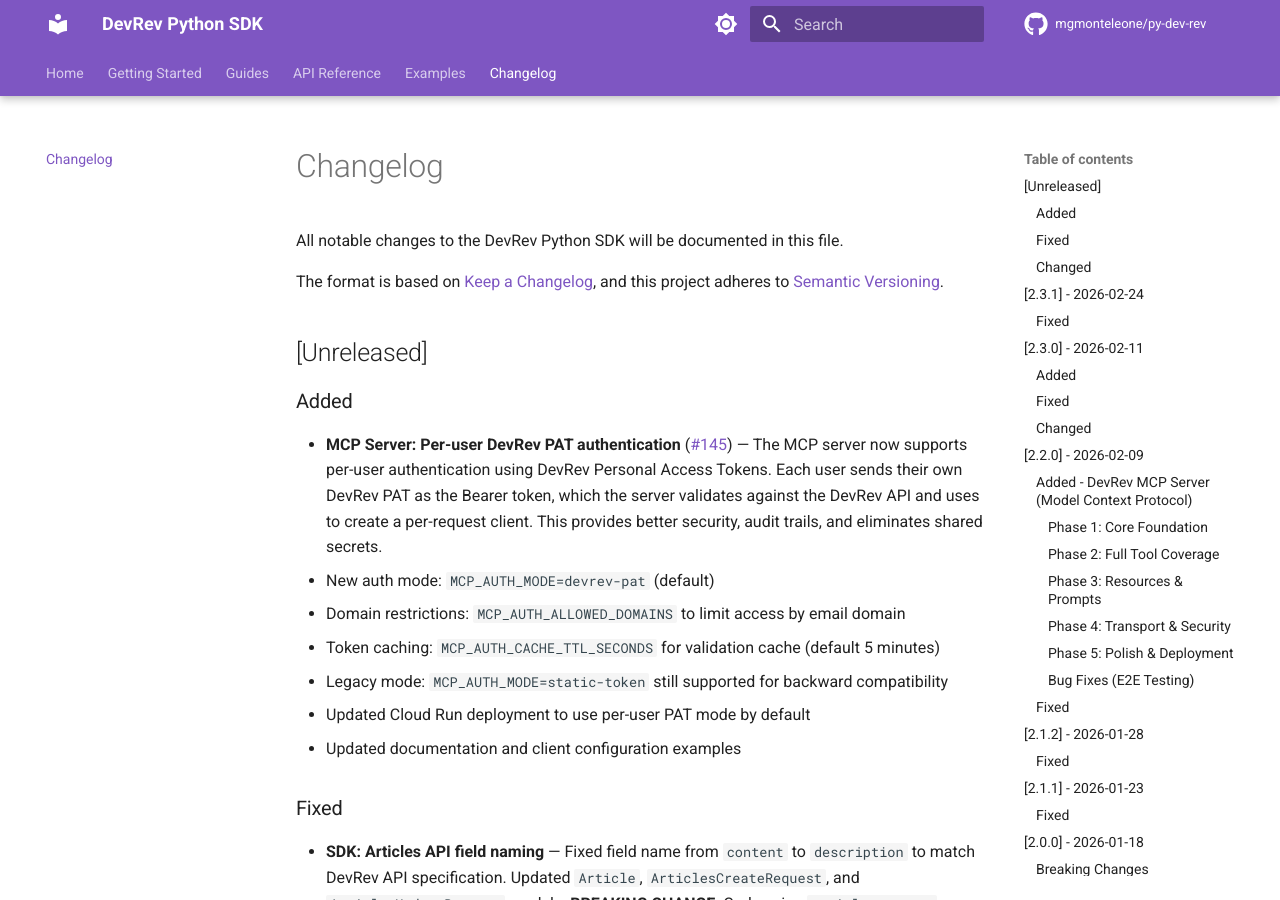
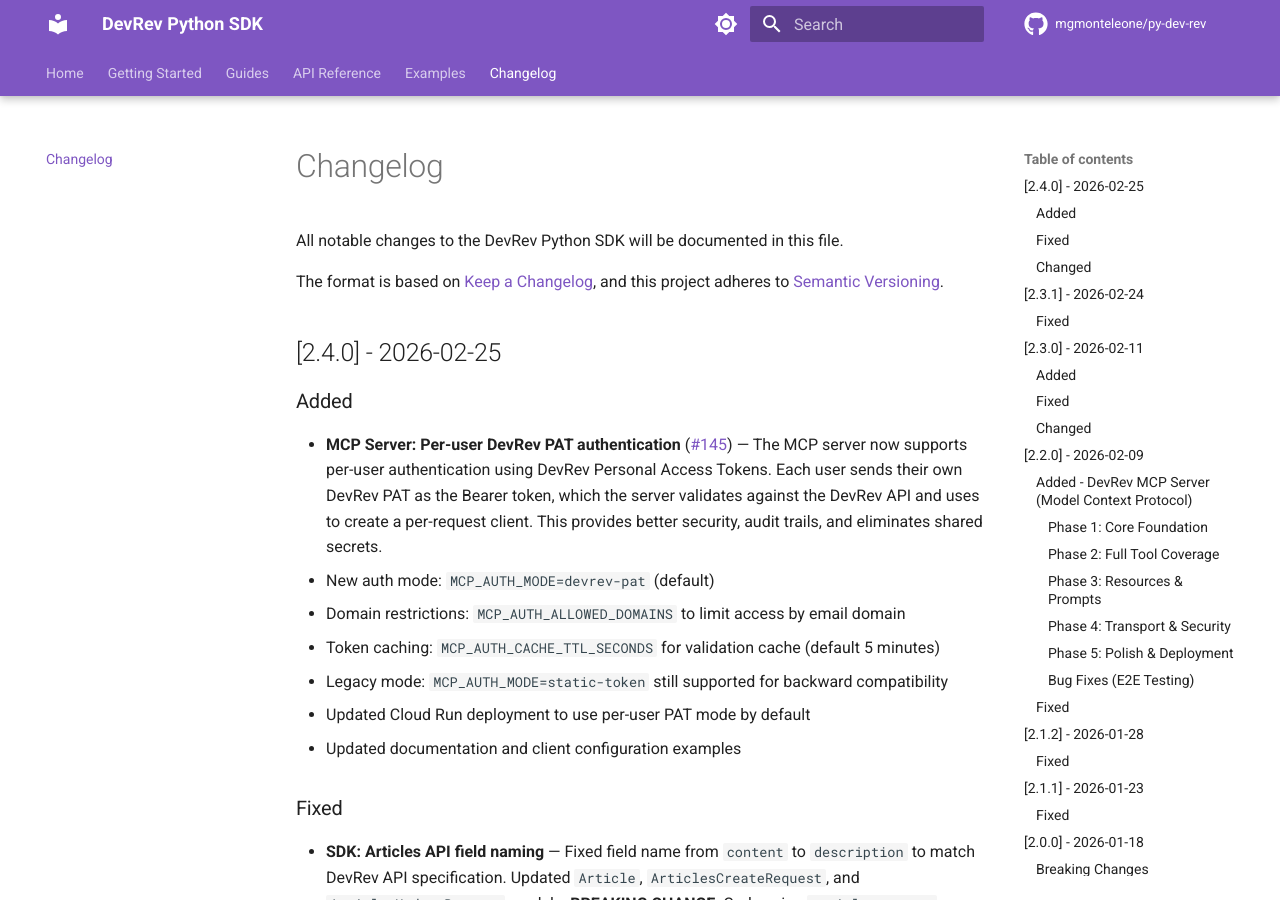
Before and after one commit to mgmonteleone/py-dev-rev, an MkDocs documentation site: the page built from docs/changelog.md, in a window 1280 px wide and 900 px high. Built offline with MkDocs 1.6.1 and Material for MkDocs 9.7.7, drawn with Linux system fonts in a browser that asks for light colours; comment, search, counter and statistics services are not loaded; the version menu is left out.

Commit message:
chore: bump version to 2.4.0 for release

```diff
--- a/docs/changelog.md
+++ b/docs/changelog.md
@@ -5,7 +5,7 @@
 The format is based on [Keep a Changelog](https://keepachangelog.com/en/1.1.0/),
 and this project adheres to [Semantic Versioning](https://semver.org/spec/v2.0.0.html).
 
-## [Unreleased]
+## [2.4.0] - 2026-02-25
 
 ### Added
 - **MCP Server: Per-user DevRev PAT authentication** (#145) — The MCP server now supports per-user authentication using DevRev Personal Access Tokens. Each user sends their own DevRev PAT as the Bearer token, which the server validates against the DevRev API and uses to create a per-request client. This provides better security, audit trails, and eliminates shared secrets.
--- a/pyproject.toml
+++ b/pyproject.toml
@@ -4,7 +4,7 @@
 
 [project]
 name = "devrev-Python-SDK"
-version = "2.3.1"
+version = "2.4.0"
 description = "A modern, type-safe Python SDK for the DevRev API"
 readme = "README.md"
 requires-python = ">=3.11"
```
